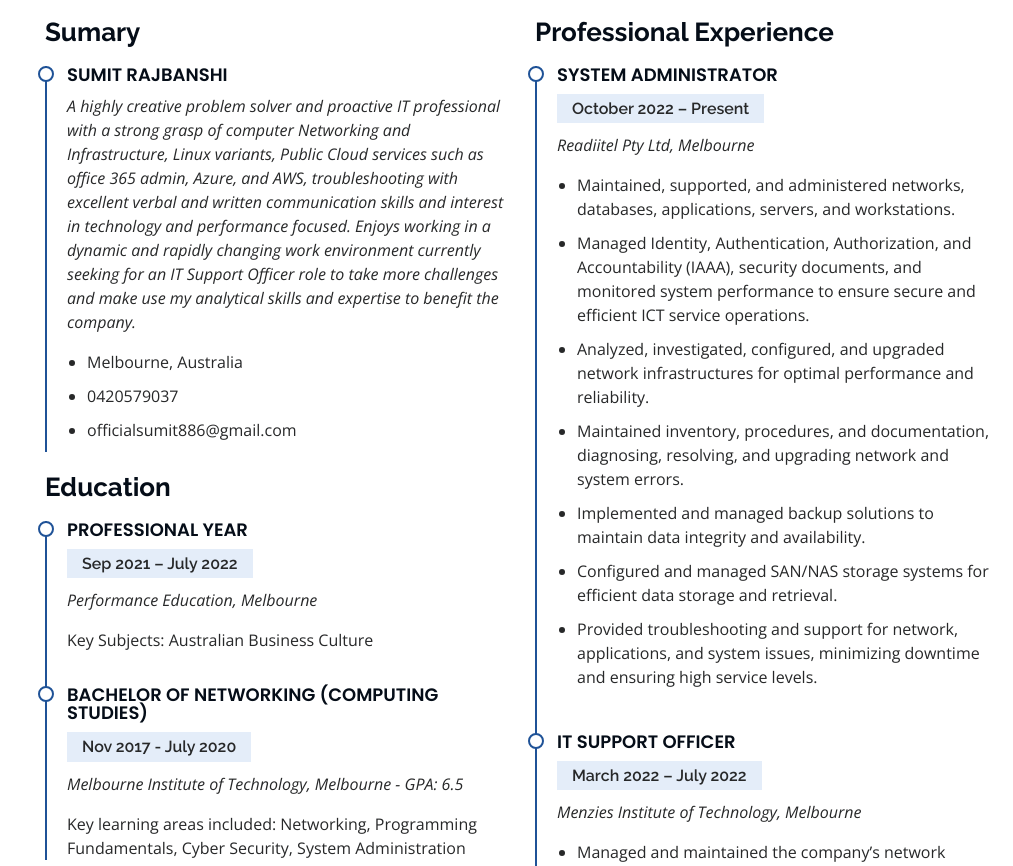
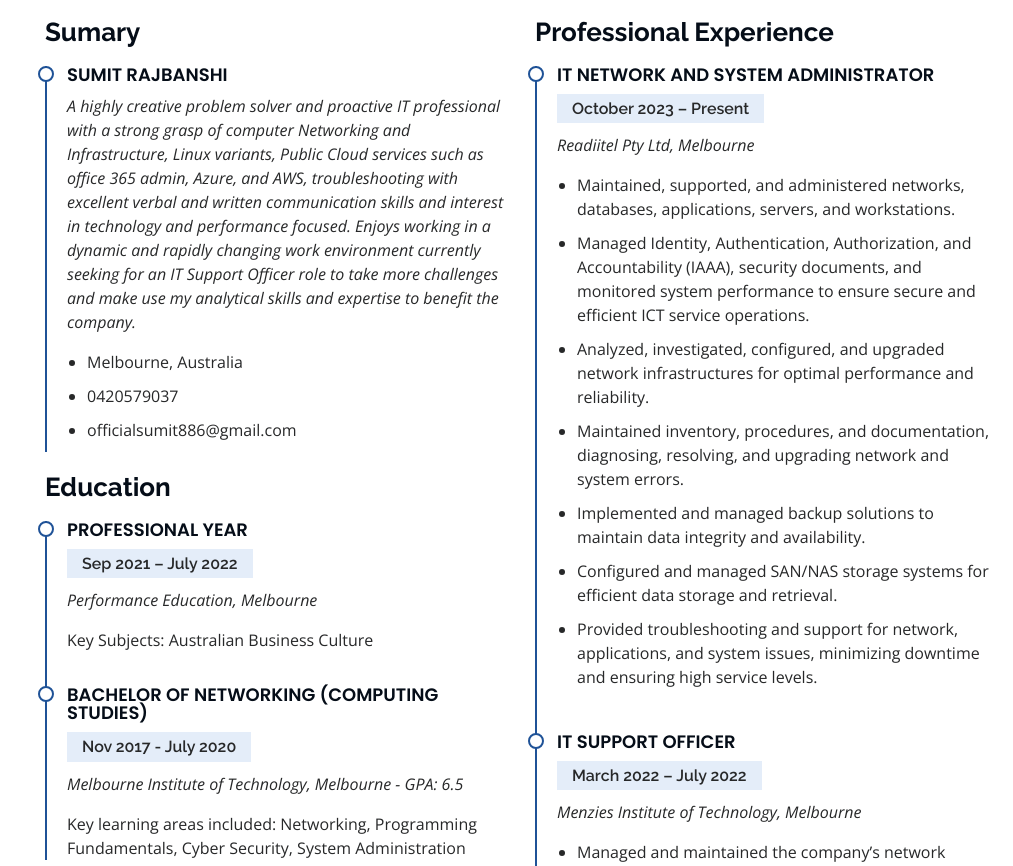
Before and after one commit to sumitrajbanshi1/sumitrajbanshi1.github.io, a plain HTML site: page portfolio/index.html in a window 1280 px wide. Shown: the part 2723-3589 px from the top of the page, without its empty margins (267-1280 px from the left). Drawn offline with nearby package versions, Linux system fonts and the light colour scheme.

Commit message:
Update index.html

```diff
--- a/portfolio/index.html
+++ b/portfolio/index.html
@@ -325,8 +325,8 @@
             <h3 class="resume-title">Professional Experience</h3>
 
             <div class="resume-item">
-  <h4>System Administrator</h4>
-  <h5>October 2022 – Present</h5>
+  <h4>IT Network and System Administrator</h4>
+  <h5>October 2023 – Present</h5>
   <p><em>Readiitel Pty Ltd, Melbourne</em></p>
   <ul>
     <li>Maintained, supported, and administered networks, databases, applications, servers, and workstations.</li>
```
